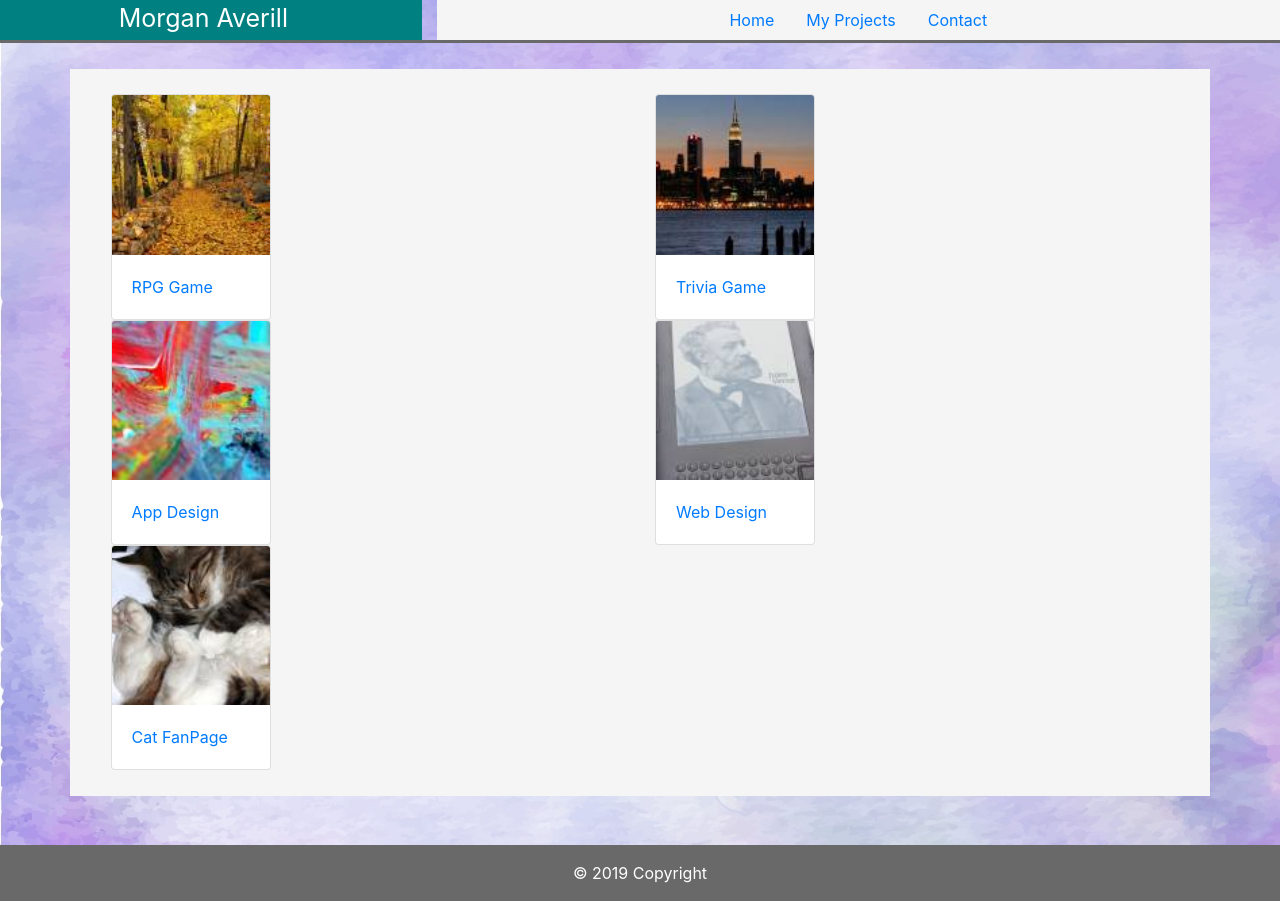
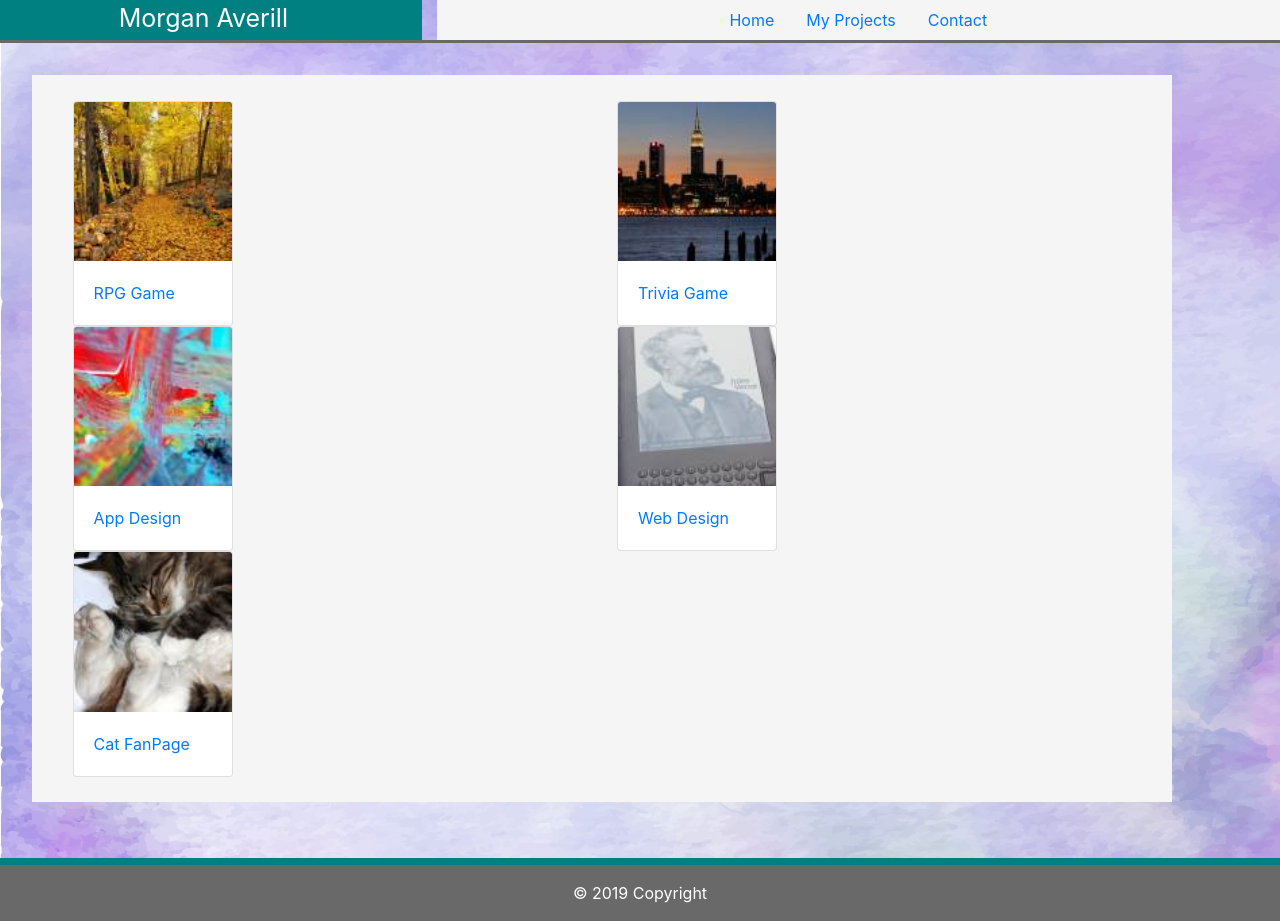
Before and after one commit to morganaverill/Bootstrap-Portfolio, a plain HTML site: page portfolio.html in a window 1280 px wide. Drawn offline with nearby package versions, Linux system fonts and the light colour scheme.

Commit message:
added border

```diff
--- a/portfolio.html
+++ b/portfolio.html
@@ -26,7 +26,7 @@
           </div>
         </div>
     </div>
-      <div class="container" id="projects" style="margin-top: 2%">
+      <div class="container" id="projects" style="margin: 2rem">
           <div class="container">
               <div class="row">
                 <div class="col">
@@ -85,7 +85,7 @@
           </div>
           </div>
           <br>
-              <div class="footer-copyright text-center py-3" style="background-color: dimgrey; color: white; margin-top: 2%">© 2019 Copyright
+              <div class="footer-copyright text-center py-3" style="background-color: dimgrey; color: white; border-top: 7px solid teal">© 2019 Copyright
                 </div>
             </footer>
 </body>
```
Also changed, not shown: contact.html (+2 -2 lines), index.html (+2 -2 lines).
